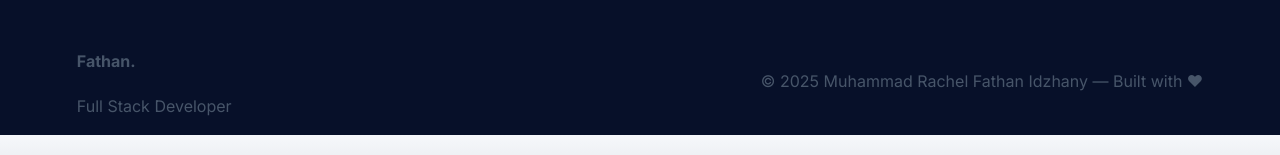
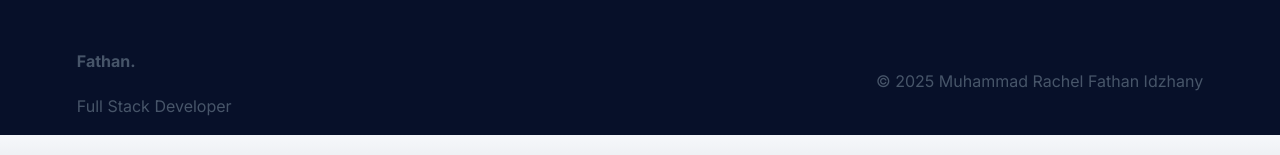
Before and after one commit to Fathanrachel/Portofolio_IT, a plain HTML site: page index.html in a window 1280 px wide. Shown: the part 3065-3220 px from the top of the page. Drawn offline with nearby package versions, Linux system fonts and the light colour scheme.

Commit message:
update footer

```diff
--- a/index.html
+++ b/index.html
@@ -336,7 +336,7 @@
         <p>Full Stack Developer</p>
       </div>
       <div class="f-right">
-        <p>© <span id="year"></span> Muhammad Rachel Fathan Idzhany — Built with ♥</p>
+        <p>© <span id="year"></span> Muhammad Rachel Fathan Idzhany</p>
       </div>
     </div>
   </footer>
```
